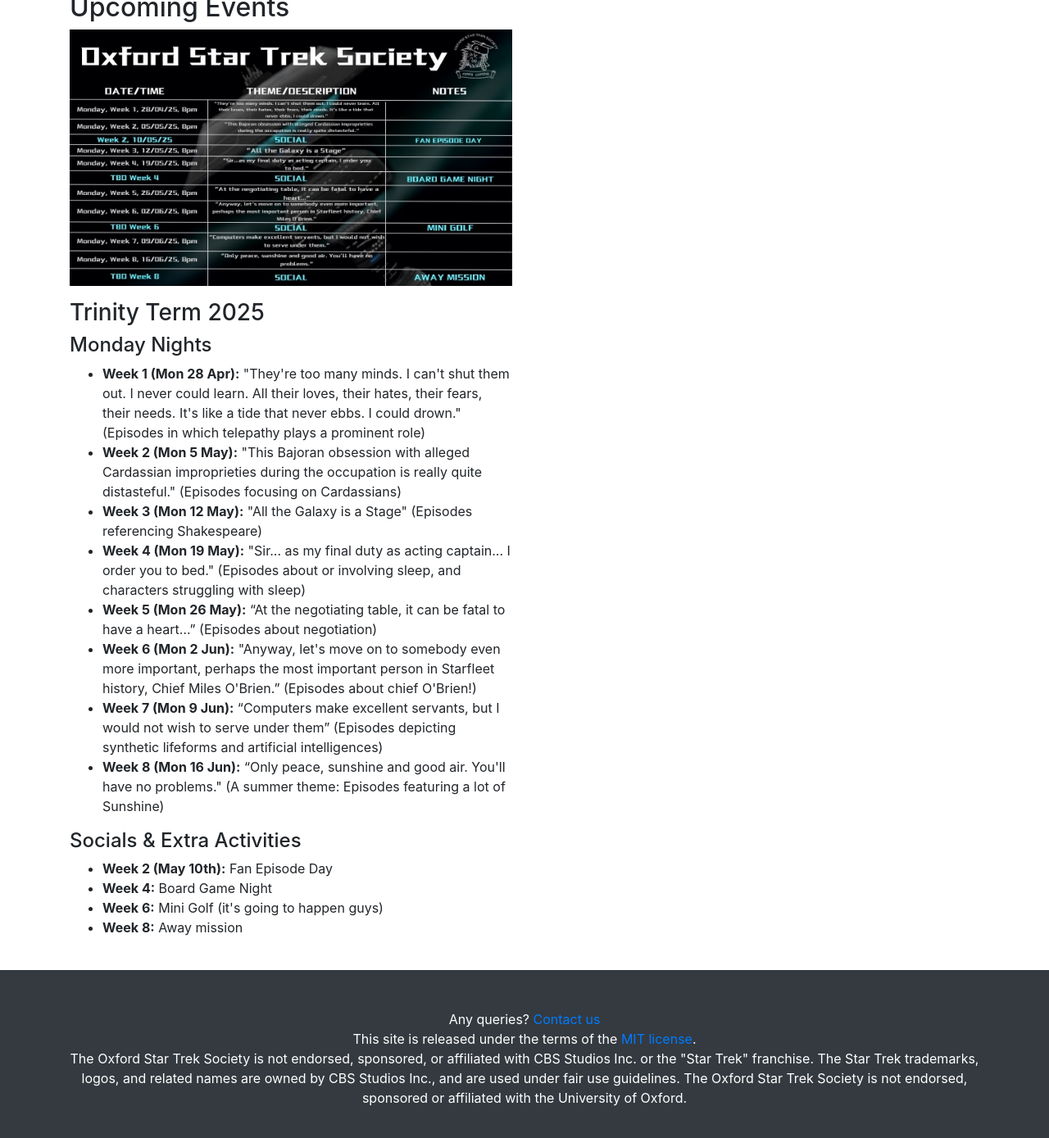
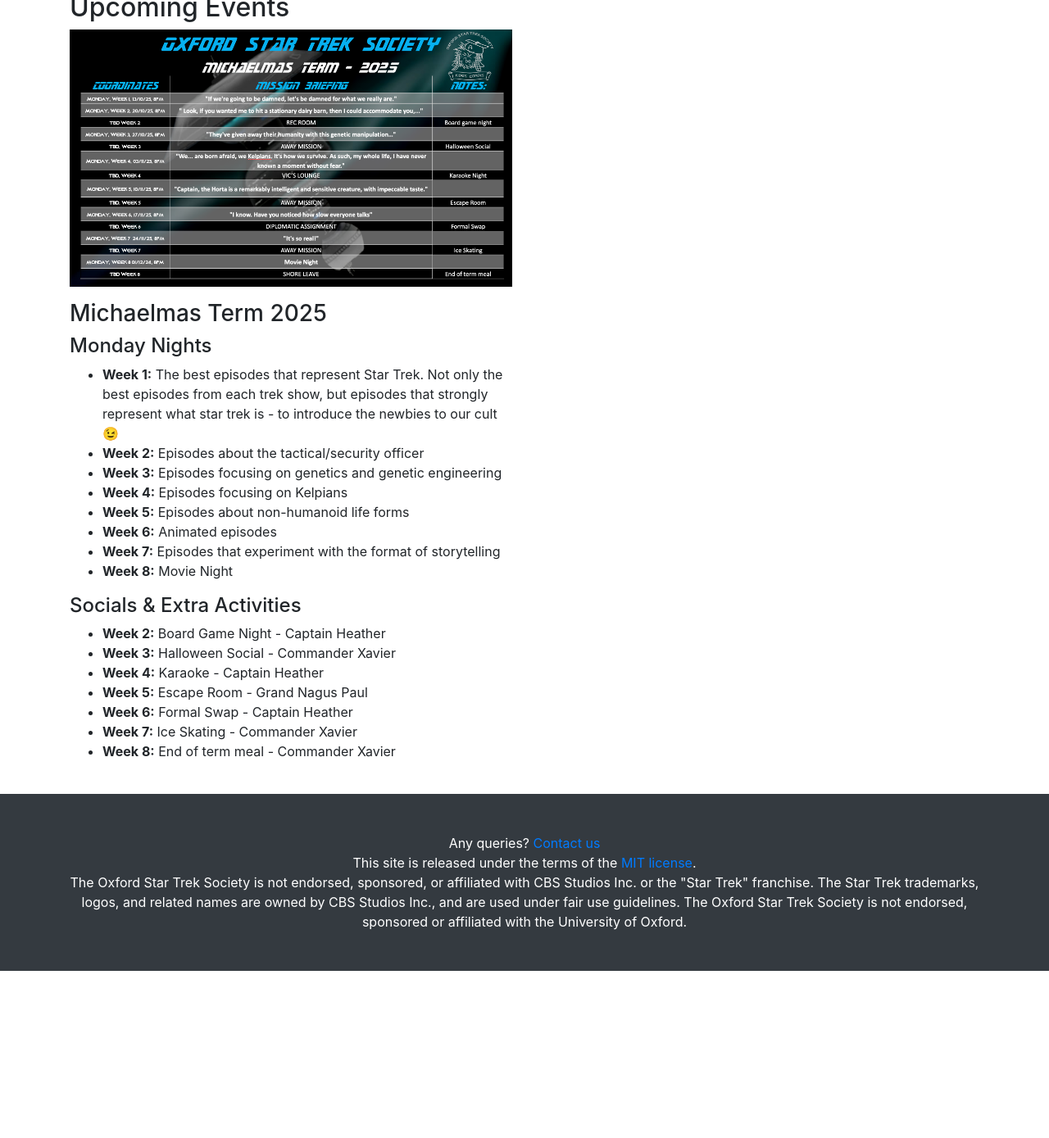
Before and after one commit to oxfordstartreksociety/oxfordstartreksociety.github.io, a Jekyll site: the page built from calendar.html, in a window 1280 px wide and 1400 px high, scrolled down 787 px. Shown: the top 1389 px of the window at 82% size. Built offline with Jekyll 4.4.1, drawn with Linux system fonts in a browser that asks for light colours; after the commit the page ends 1972 px from its top, so only the background shows below that.

Commit message:
Added M25 term card

```diff
--- a/calendar.html
+++ b/calendar.html
@@ -52,35 +52,30 @@
 	<h2>Upcoming Events</h2>
 	<div class="row">
 		<div class="col-lg-6 mb-4">
-			<a href="img/TrekSocTermCardT25.webp" target="_blank">
-				<img src="img/TrekSocTermCardT25.webp" alt="Trinity Term 2025 Card" class="img-fluid mb-3" />
+			<a href="img/TrekSocTermCardM25.png" target="_blank">
+				<img src="img/TrekSocTermCardM25.png" alt="Michaelmas Term 2025 Card" class="img-fluid mb-3" />
 			</a>
-			<h3>Trinity Term 2025</h3>
+			<h3>Michaelmas Term 2025</h3>
 			<h4>Monday Nights</h4>
 			<ul>
-				<li><strong>Week 1 (Mon 28 Apr):</strong> "They're too many minds. I can't shut them out. I never could learn. All
-					their loves, their hates, their fears, their needs. It's like a tide that never ebbs. I could
-					drown." (Episodes in which telepathy plays a prominent role)</li>
-				<li><strong>Week 2 (Mon 5 May):</strong> "This Bajoran obsession with alleged Cardassian improprieties during the
-					occupation is really quite distasteful." (Episodes focusing on Cardassians)</li>
-				<li><strong>Week 3 (Mon 12 May):</strong> "All the Galaxy is a Stage" (Episodes referencing Shakespeare)</li>
-				<li><strong>Week 4 (Mon 19 May):</strong> "Sir... as my final duty as acting captain... I order you to bed."
-					(Episodes about or involving sleep, and characters struggling with sleep)</li>
-				<li><strong>Week 5 (Mon 26 May):</strong> “At the negotiating table, it can be fatal to have a heart…” (Episodes
-					about negotiation)</li>
-				<li><strong>Week 6 (Mon 2 Jun):</strong> "Anyway, let's move on to somebody even more important, perhaps the most
-					important person in Starfleet history, Chief Miles O'Brien.” (Episodes about chief O'Brien!)</li>
-				<li><strong>Week 7 (Mon 9 Jun):</strong> “Computers make excellent servants, but I would not wish to serve under
-					them” (Episodes depicting synthetic lifeforms and artificial intelligences)</li>
-				<li><strong>Week 8 (Mon 16 Jun):</strong> “Only peace, sunshine and good air. You'll have no problems." (A summer
-					theme: Episodes featuring a lot of Sunshine)</li>
+				<li><strong>Week 1:</strong> The best episodes that represent Star Trek. Not only the best episodes from each trek show, but episodes that strongly represent what star trek is - to introduce the newbies to our cult 😉</li>
+				<li><strong>Week 2:</strong> Episodes about the tactical/security officer</li>
+				<li><strong>Week 3:</strong> Episodes focusing on genetics and genetic engineering</li>
+				<li><strong>Week 4:</strong> Episodes focusing on Kelpians</li>
+				<li><strong>Week 5:</strong> Episodes about non-humanoid life forms</li>
+				<li><strong>Week 6:</strong> Animated episodes</li>
+				<li><strong>Week 7:</strong> Episodes that experiment with the format of storytelling</li>
+				<li><strong>Week 8:</strong> Movie Night</li>
 			</ul>
 			<h4>Socials & Extra Activities</h4>
 			<ul>
-				<li><strong>Week 2 (May 10th):</strong> Fan Episode Day</li>
-				<li><strong>Week 4:</strong> Board Game Night</li>
-				<li><strong>Week 6:</strong> Mini Golf (it's going to happen guys)</li>
-				<li><strong>Week 8:</strong> Away mission</li>
+				<li><strong>Week 2:</strong> Board Game Night - Captain Heather</li>
+				<li><strong>Week 3:</strong> Halloween Social - Commander Xavier</li>
+				<li><strong>Week 4:</strong> Karaoke - Captain Heather</li>
+				<li><strong>Week 5:</strong> Escape Room - Grand Nagus Paul</li>
+				<li><strong>Week 6:</strong> Formal Swap - Captain Heather</li>
+				<li><strong>Week 7:</strong> Ice Skating - Commander Xavier</li>
+				<li><strong>Week 8:</strong> End of term meal - Commander Xavier</li>
 			</ul>
 		</div>
 	</div>
```
Also changed, not shown: img/TrekSocTermCardM25.png (added).
